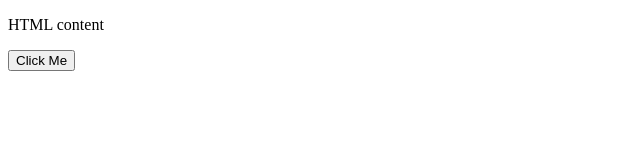
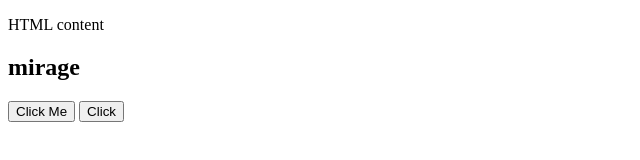
Before and after one commit to vigneshwarbalaji/javascript, a plain HTML site: page JavascriptPractice/index.html in a window 1280 px wide. Shown: the whole page, without its empty margins (0-640 px from the left). Drawn offline with Linux system fonts and the light colour scheme.

Commit message:
My first javascript program

```diff
--- a/JavascriptPractice/index.html
+++ b/JavascriptPractice/index.html
@@ -6,6 +6,8 @@
 
 <body>
     <p id="demo">HTML content</p>
+
+    <h2 id="m">mirage</h2>
     <button type="button" onclick='document.getElementById("demo").innerHTML = "Hello Javascript"'>Click Me</button>
-
+    <button type="button" onclick="document.getElementById('m').style.display = 'none'">Click</button>
 </body>
```
